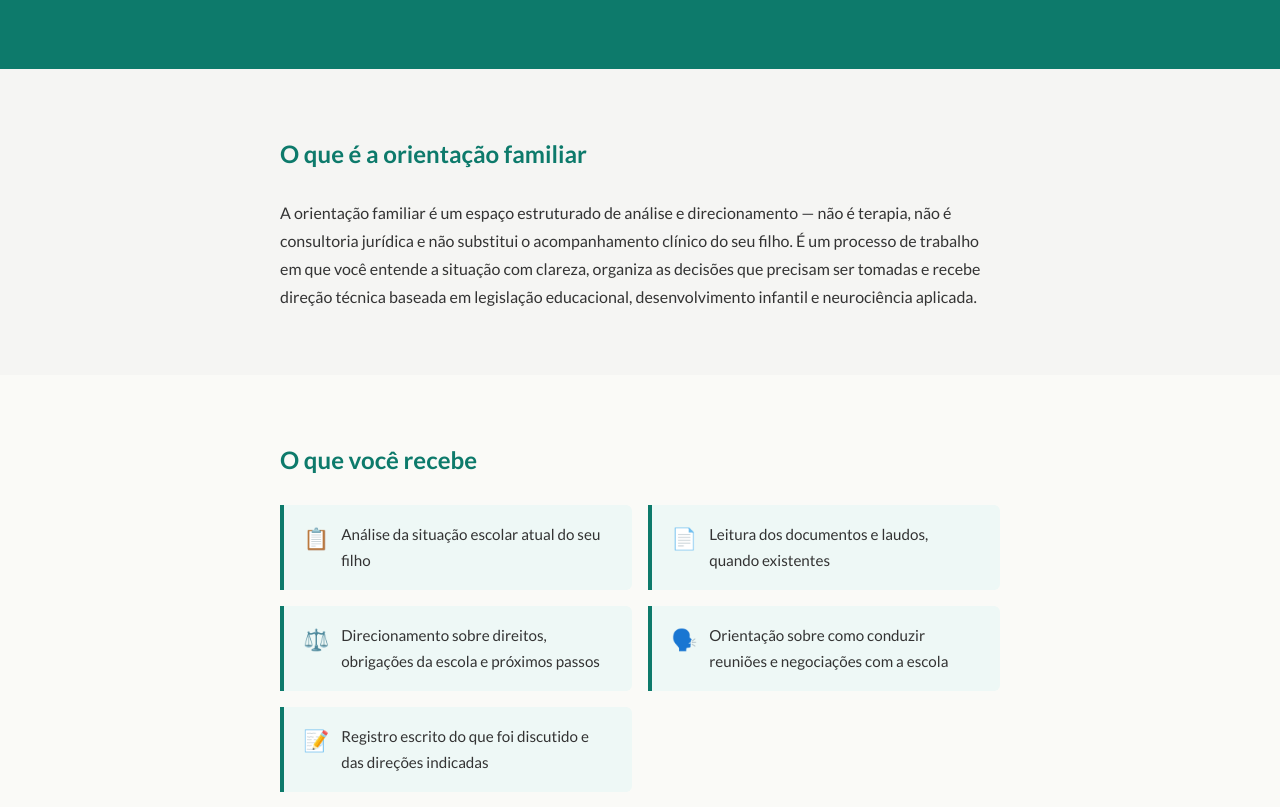
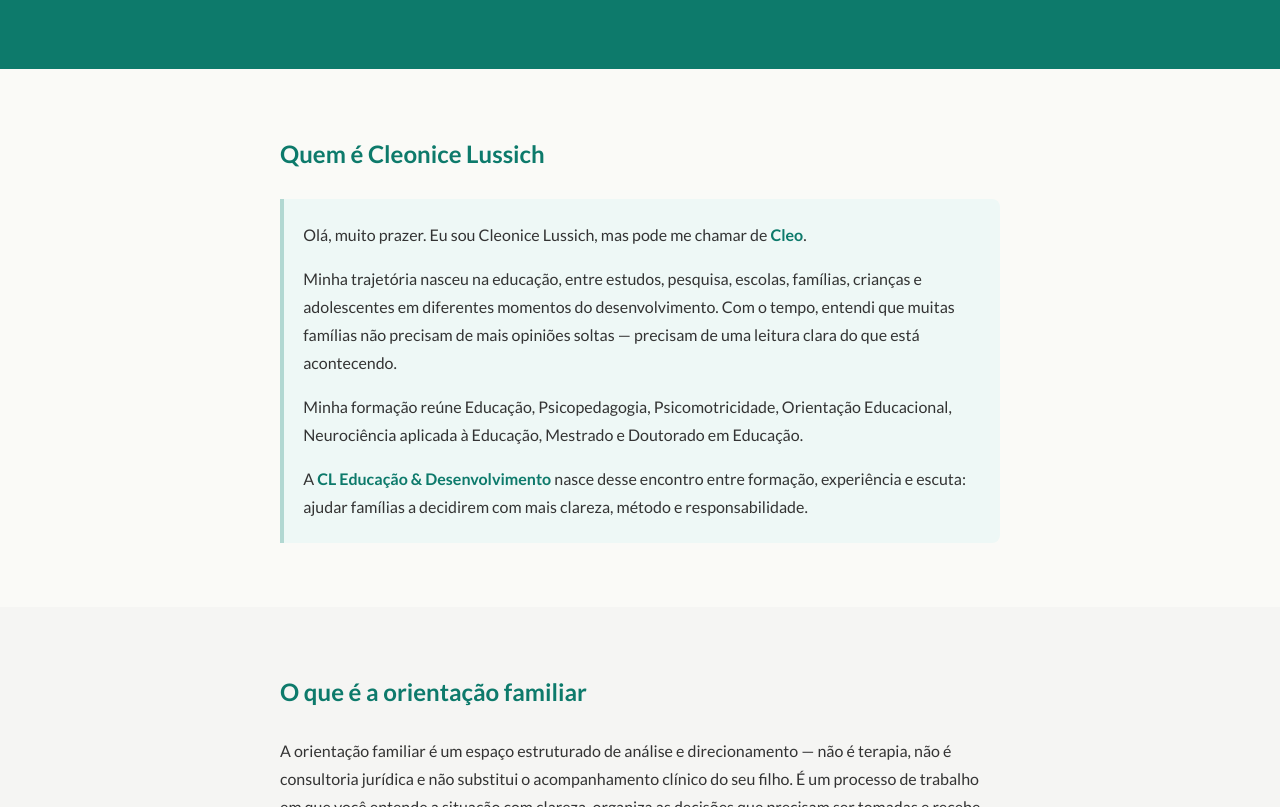
Before and after one commit to enriquitolussich-byte/cl-educacao-landing, a website: page index.html in a window 1280 px wide. Shown: the part 548-1355 px from the top of the page. Drawn offline with Linux system fonts and the light colour scheme.

Commit message:
Adiciona seção 'Quem é Cleonice Lussich' na landing page

```diff
--- a/index.html
+++ b/index.html
@@ -158,6 +158,25 @@
       height: auto;
       box-shadow: 0 10px 30px rgba(0, 0, 0, 0.18);
       background: rgba(255,255,255,0.08);
+    }
+
+
+    /* ── QUEM É CLEONICE ── */
+    #quem-cleo { background: var(--creme); }
+    .quem-cleo-texto {
+      background: var(--teal-claro);
+      border-left: 4px solid var(--teal-medio);
+      border-radius: 0 8px 8px 0;
+      padding: 1.4rem 1.2rem;
+    }
+    .quem-cleo-texto p {
+      margin-bottom: 1rem;
+      color: var(--texto);
+    }
+    .quem-cleo-texto p:last-child { margin-bottom: 0; }
+    .destaque-nome, .destaque-marca {
+      color: var(--teal);
+      font-weight: 700;
     }
 
     /* ── O QUE É ── */
@@ -551,6 +570,20 @@
     </div>
   </section>
 
+
+  <!-- QUEM É CLEONICE -->
+  <section id="quem-cleo">
+    <div class="inner">
+      <h2 class="section-title">Quem é Cleonice Lussich</h2>
+      <div class="quem-cleo-texto">
+        <p>Olá, muito prazer. Eu sou Cleonice Lussich, mas pode me chamar de <span class="destaque-nome">Cleo</span>.</p>
+        <p>Minha trajetória nasceu na educação, entre estudos, pesquisa, escolas, famílias, crianças e adolescentes em diferentes momentos do desenvolvimento. Com o tempo, entendi que muitas famílias não precisam de mais opiniões soltas — precisam de uma leitura clara do que está acontecendo.</p>
+        <p>Minha formação reúne Educação, Psicopedagogia, Psicomotricidade, Orientação Educacional, Neurociência aplicada à Educação, Mestrado e Doutorado em Educação.</p>
+        <p>A <span class="destaque-marca">CL Educação &amp; Desenvolvimento</span> nasce desse encontro entre formação, experiência e escuta: ajudar famílias a decidirem com mais clareza, método e responsabilidade.</p>
+      </div>
+    </div>
+  </section>
+
   <!-- O QUE É -->
   <section id="servico">
     <div class="inner">
```
